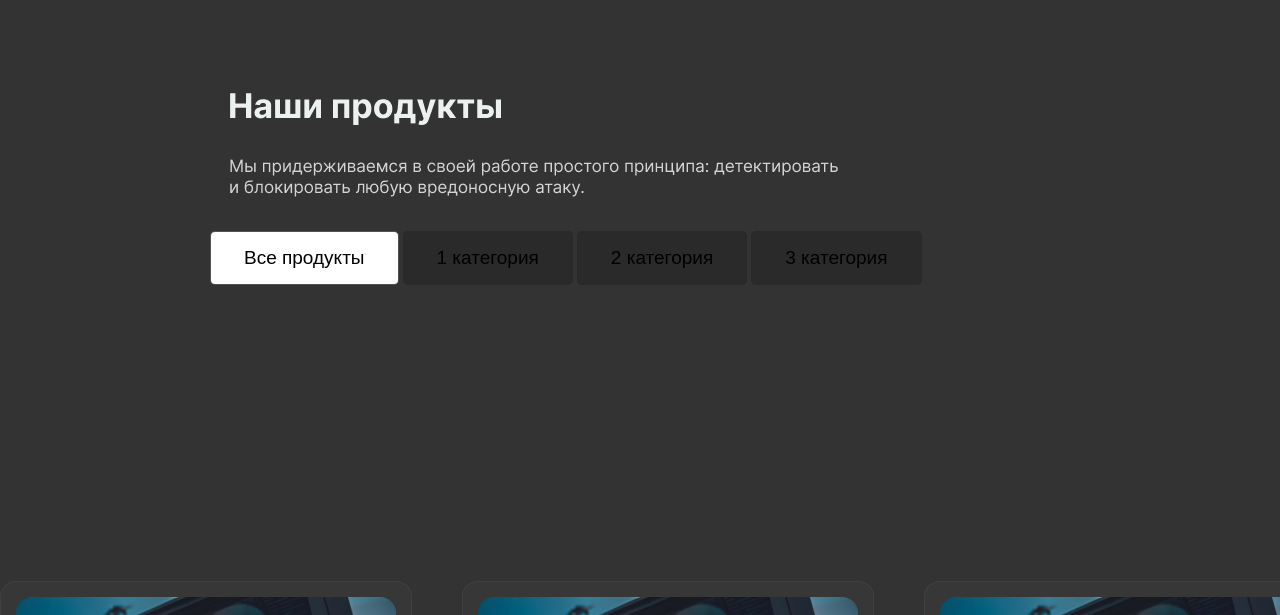
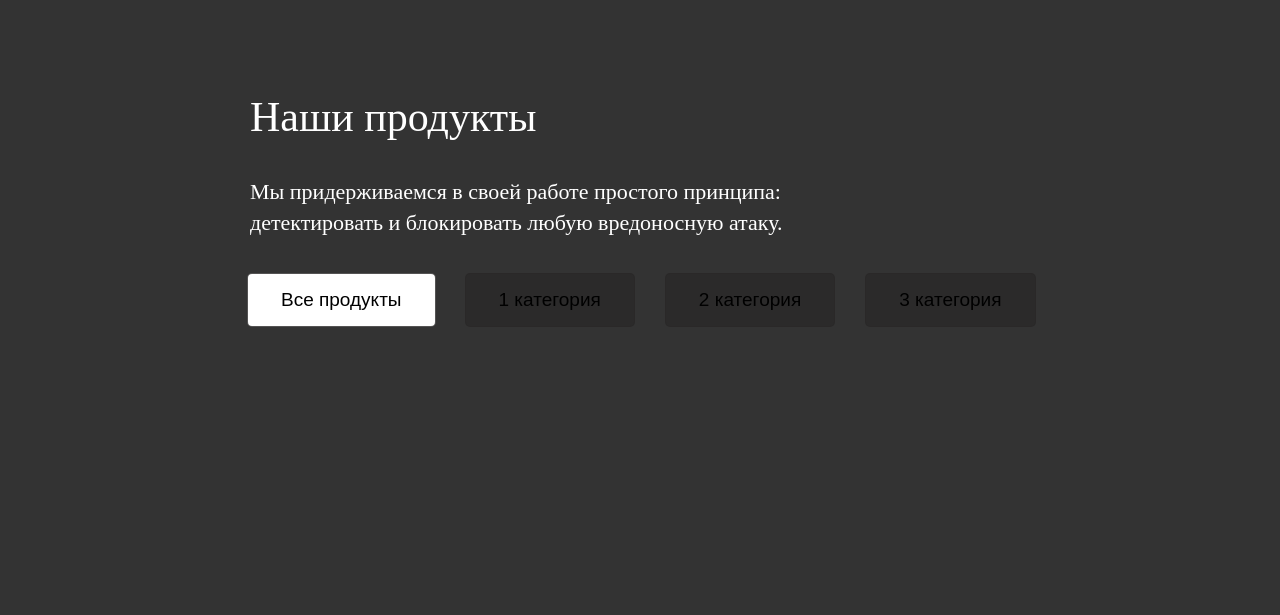
Before and after one commit to Istamovashakhzoda/JS-praect, a plain HTML site: page index.html in a window 1280 px wide. Shown: the part 112-727 px from the top of the page. Drawn offline with Linux system fonts and the light colour scheme.

Commit message:
put the fonts

```diff
--- a/index.html
+++ b/index.html
@@ -39,10 +39,14 @@
   </div>
   </div>
   <div class="data">
-    <div class="contact">
-      <img src="./images/Услуги.png" alt="img">
+    <div class="data__contact">
+      <!-- <img src="./images/Услуги.png" alt="img"> -->
+      <p>Наши продукты</p>
       <div class="about">
-        <img  src="./images/🔤 Text.png" alt="img">
+        <!-- <img  src="./images/🔤 Text.png" alt="img"> -->
+        <p>Мы придерживаемся в своей работе простого принципа:
+          <br>
+          детектировать и блокировать любую вредоносную атаку.</p>
       </div>
     </div>
   </div>
--- a/index.scss
+++ b/index.scss
@@ -87,43 +87,52 @@ height: 30px;
 }
 
 .data{
-  margin-left: 230px;
+  margin-left: 250px;
  margin-top:115px;
   align-items: center;
-  .contact{
+  // line-height: 92px;
+  &__contact {
     //position: absolute;
     align-items: center;
-  }}
-  .about{
-    margin: 30px 0;
+    color: white;
+    font-size: 42px;
   }
-
+  .about {
+    line-height: 31px;
+    font-size: 22px;
+    margin: 35px 0;
+  }
+}
+//------------------BUTTON SECTION-------------------------
   .all{
     display: flex;
+    gap: 130px;
   position: absolute;
-  left: 210px;
-  gap: 30px;
+  left: 247px;
+
    button{
     background-color: #2a2929cc;
     border: 1px solid #2a2929cc;
     border-radius: 5px;
    padding: 15px 33px;
    font-size: 19px;
-   gap: 30px;
+   margin: 0 13px;
     }
-    .all button :hover{
-      cursor: pointer;
-      background-color: white;
-      color: black;
-    }
+
     .productbtn{
       border-radius: 5px;
    padding: 15px 33px;
     font-size: 19px;
     background-color: white;
+    margin: 0 12px 0 0;
     }
   }
-
+  .all button :hover{
+    cursor: pointer;
+    background-color: white;
+    color: black;
+  }
+  ///----------------------------------------------------------------
 
 .body__infor{
   position: absolute;
```
Also changed, not shown: index.css, 1 other file.
